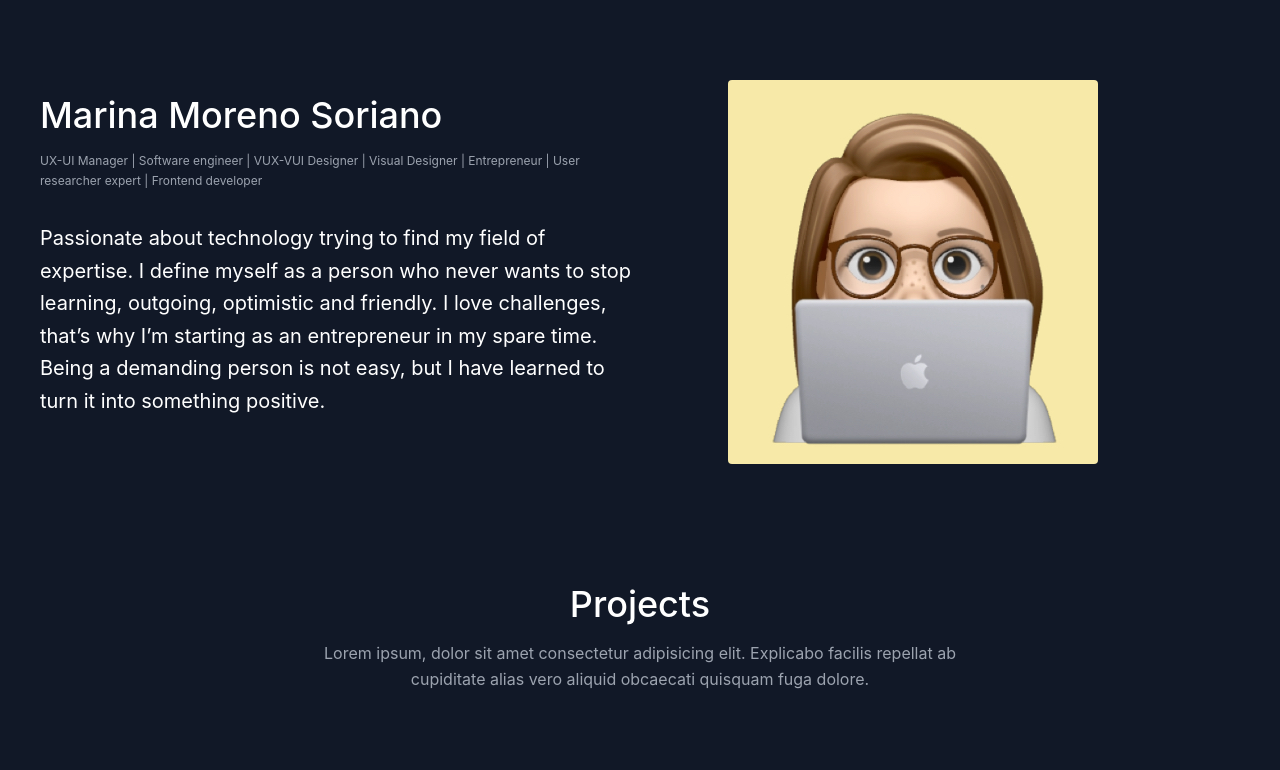
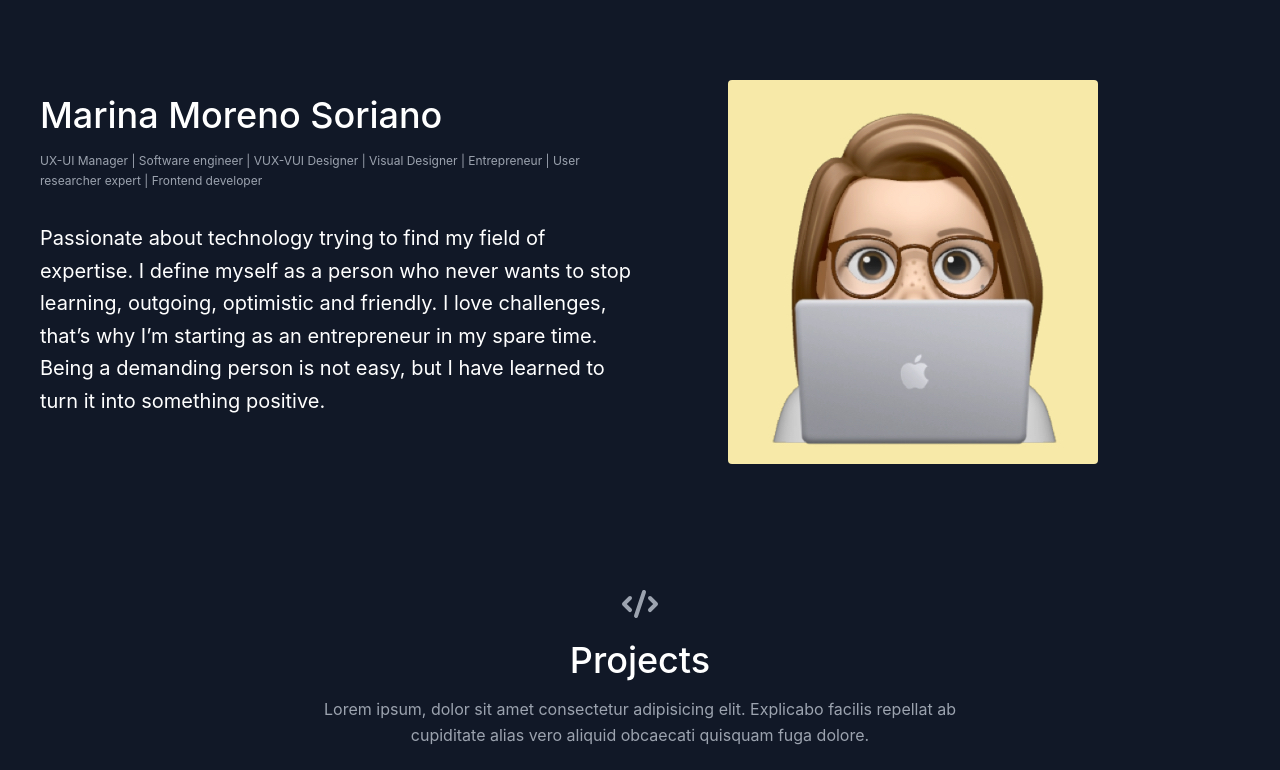
Before and after one commit to 3marinams/mmsplace, a React (Create React App) app: page / in a window 1280 px wide. Shown: the top 770 px of the page. Built offline with nearby package versions, Linux system fonts and the light colour scheme.

Commit message:
Projects obj icons ok

```diff
--- a/src/components/Projects.js
+++ b/src/components/Projects.js
@@ -1,14 +1,13 @@
-// import { CodeIcon } from "@heroicons/react/solid";
+import { CodeIcon } from "@heroicons/react/solid";
 import React from "react";
 import {projects} from "../data";
-// import gif from './assets/homer.gif';
 
 export default function Projects() {
     return (
     <section id="projects" className="text-gray-400 bg-gray-900 body-font">
         <div className="container px-5 py-10 mx-auto text-center lg:px-40">
         <div className="flex flex-col w-full mb-20">
-            {/* <CodeIcon className="mx-auto inline-block w-10 mb-4" /> */}
+            <CodeIcon className="mx-auto inline-block w-10 mb-4" />
             <h1 className="sm:text-4xl text-3xl font-medium title-font mb-4 text-white">
                 Projects
             </h1>
```
